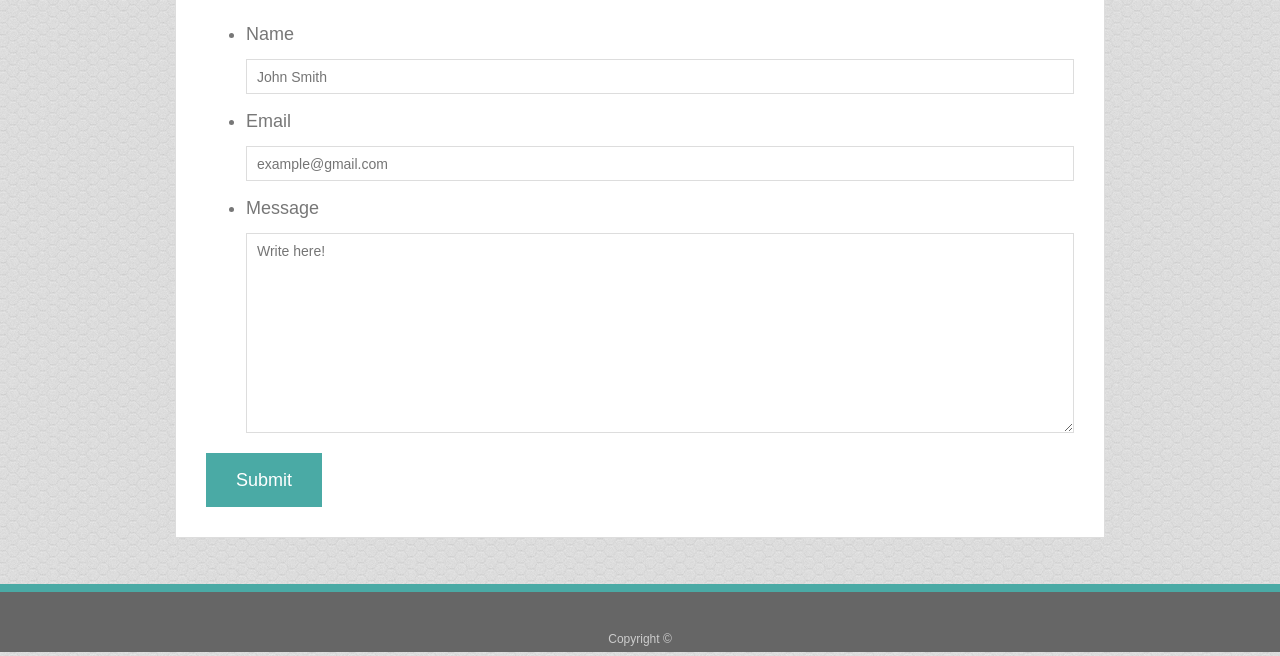
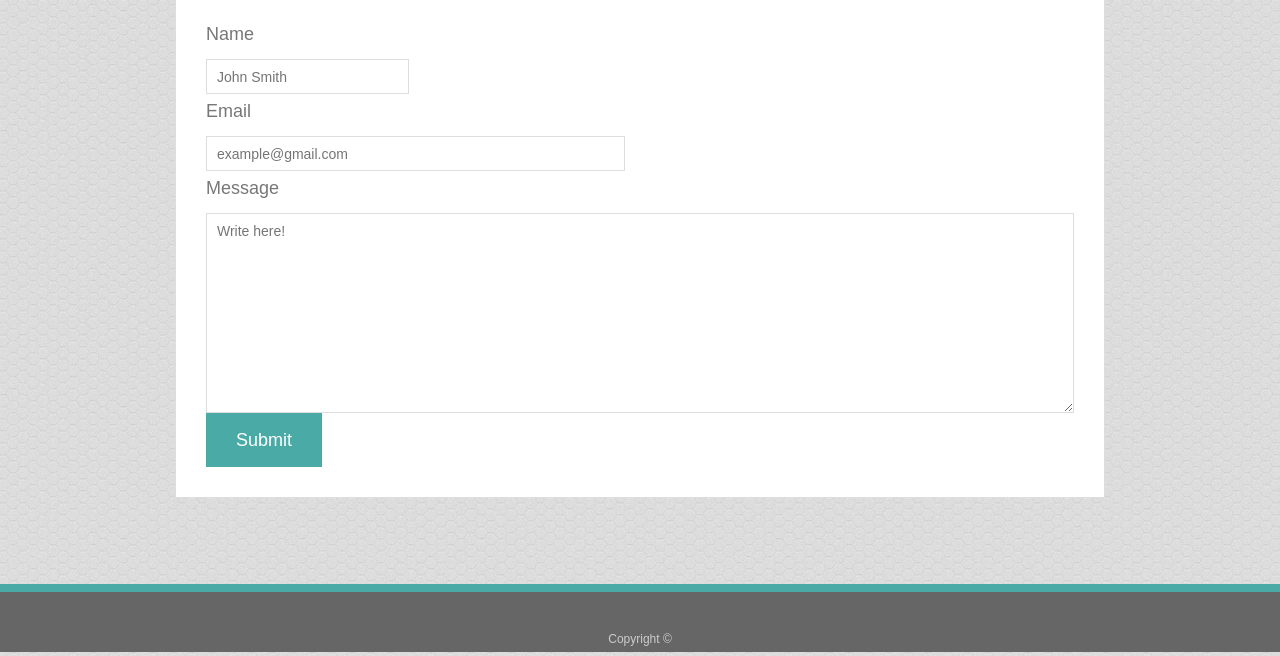
Before and after one commit to thmiv/Bootstrap-Portfolio, a plain HTML site: page contact.html in a window 1280 px wide. Shown: the part 212-868 px from the top of the page. Drawn offline with nearby package versions, Linux system fonts and the light colour scheme.

Commit message:
bootstrap version ready

```diff
--- a/contact.html
+++ b/contact.html
@@ -6,10 +6,10 @@
     <meta http-equiv="X-UA-Compatible" content="ie=edge">
     <title>Portfolio</title>
     <link rel="stylesheet" href="https://stackpath.bootstrapcdn.com/bootstrap/4.1.2/css/bootstrap.min.css" integrity="sha384-Smlep5jCw/wG7hdkwQ/Z5nLIefveQRIY9nfy6xoR1uRYBtpZgI6339F5dgvm/e9B" crossorigin="anonymous">
+    <link rel="stylesheet" type="text/css" href="assets/css/style.css">
     <script src="https://code.jquery.com/jquery-3.3.1.slim.min.js" integrity="sha384-q8i/X+965DzO0rT7abK41JStQIAqVgRVzpbzo5smXKp4YfRvH+8abtTE1Pi6jizo" crossorigin="anonymous"></script>
     <script src="https://cdnjs.cloudflare.com/ajax/libs/popper.js/1.14.3/umd/popper.min.js" integrity="sha384-ZMP7rVo3mIykV+2+9J3UJ46jBk0WLaUAdn689aCwoqbBJiSnjAK/l8WvCWPIPm49" crossorigin="anonymous"></script>
     <script src="https://stackpath.bootstrapcdn.com/bootstrap/4.1.2/js/bootstrap.min.js" integrity="sha384-o+RDsa0aLu++PJvFqy8fFScvbHFLtbvScb8AjopnFD+iEQ7wo/CG0xlczd+2O/em" crossorigin="anonymous"></script>
-    <link rel="stylesheet" type="text/css" href="assets/css/style.css">
 </head>
 
 <body>
@@ -38,23 +38,47 @@
 
 <div id="main-container" class="container">
     <section class="main-section">
+        <div class="row">
+            <div class="col-md-12">
                 <h1>Contact</h1>
+            </div>
+        </div>
         <form id="contact-form">
-            <ul>
-              <li>
+            <div class="row">
+                <div class="col-md-12">
                     <label for="name">Name</label>
+                </div>
+            </div>
+            <div class="row">
+                <div class="col-md-auto">
                     <input type="text" id="name" name="name" placeholder="John Smith" required="required">
-              </li>
-              <li>
+                </div>
+            </div>
+            <div class="row">
+                <div class="col-md-12">
                     <label for="email">Email</label>
+                </div>
+            </div>
+            <div class="row">
+                <div class="col-md-6">
                     <input type="email" id="email" name="email" placeholder="example@gmail.com" required="required">
-              </li>
-              <li>
+                </div>
+            </div>
+            <div class="row">
+                <div class="col-md-12">
                     <label for="message">Message</label>
+                </div>
+            </div>
+            <div class="row">
+                    <div class="col-md-12">
                         <textarea id="message" name="message" placeholder="Write here!" required="required"></textarea>
-              </li>
-            </ul>
+                    </div>
+            </div>
+            <div class="row">
+                <div class="col-md-12">
                     <input type="submit">
+                </div>
+            </div>
           </form>
     </section>
 </div>
```
Also changed, not shown: index.html (+12 -3 lines), portfolio.html (+26 -13 lines). Lines whose indentation alone changed are shown as unchanged.
